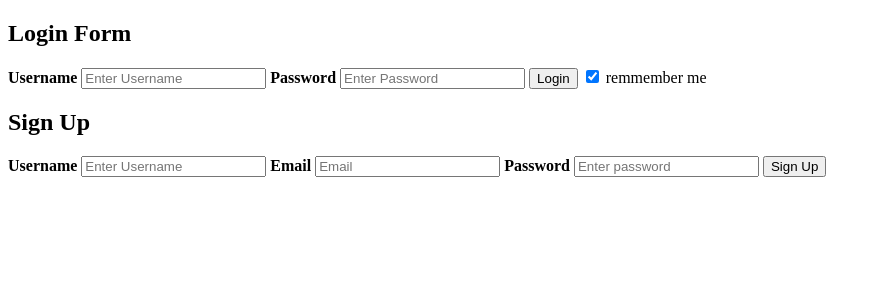
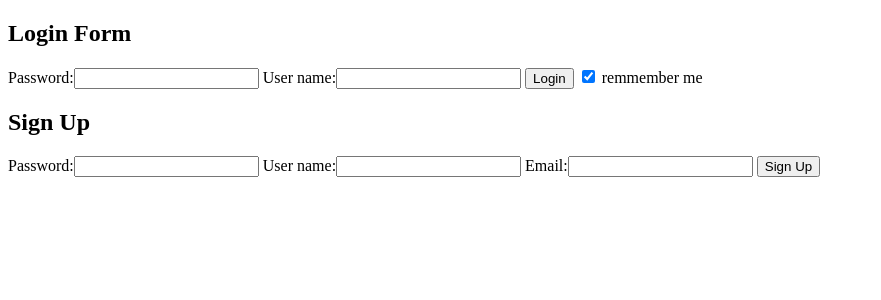
Before and after one commit to herman72/RbR_Edu, a Django app: page /rbrlog/ in a window 1280 px wide. Shown: the top 300 px of the page, without its empty margins (0-881 px from the left). Run offline with Django 3.2, Linux system fonts and the light colour scheme.

Commit message:
add forms

```diff
--- /dev/null
+++ b/rbrlog/forms.py
@@ -0,0 +1,56 @@
+from django import forms
+from django.contrib.auth.hashers import check_password, make_password
+from django.core.exceptions import ValidationError
+from mongoengine import DoesNotExist
+
+from rbrlog.mongo_models import User
+
+
+class LoginForm(forms.Form):
+
+    password = forms.CharField(max_length=255, required=True, widget=forms.PasswordInput)
+    user_name = forms.CharField(max_length=255, required=True)
+
+    def clean_user_name(self):
+        cuser = self.cleaned_data['user_name']
+
+        try:
+            q = User.objects.get(name=cuser)
+
+        except DoesNotExist:
+
+            raise ValidationError("There is no user with that name!")
+
+        return cuser
+
+    def clean(self):
+
+        if 'user_name' in self.cleaned_data:
+            cuser = self.cleaned_data['user_name']
+            q = User.objects.get(name=cuser)
+
+            if not check_password(self.cleaned_data['password'],q["hashed_password"]):
+                raise ValidationError('Wrong Pass')
+
+            return self.cleaned_data
+
+class RegisterForm(forms.Form):
+
+    password = forms.CharField(max_length=255, required=True, widget=forms.PasswordInput)
+    user_name = forms.CharField(max_length=255, required=True)
+    email = forms.EmailField(required=True, widget=forms.EmailInput)
+
+    def clean_user_name(self):
+        cuser = self.cleaned_data["user_name"]
+
+        try:
+            q = User.objects.get(name=cuser)
+
+            print("why why why ???")
+
+            raise ValidationError('same user name in database')
+
+        except DoesNotExist:
+            pass
+
+        return cuser
--- a/rbrlog/templates/rbrlog/SesTrue.html
+++ b/rbrlog/templates/rbrlog/SesTrue.html
@@ -3,10 +3,6 @@
 <head>
     <meta charset="UTF-8">
     <h2>You are log in as {{ user_name }} </h2>
-
-
-
-
         <div>
             <a href="log_out">
                 <button type="submit">logout</button>
--- a/rbrlog/templates/rbrlog/loginout.html
+++ b/rbrlog/templates/rbrlog/loginout.html
@@ -2,37 +2,24 @@
 <html>
 <body>
     <h2>Login Form</h2>
-        <form action="login" method="POST">
+        <form action='{% url 'rbrlog:login' %}' method="POST">
             {% csrf_token %}
                 <div class="container">
-                    <label for="user_name"><b>Username</b></label>
-                    <input type="text" placeholder="Enter Username" name="user_name" required>
-
-                    <label for="psw"><b>Password</b></label>
-                    <input type="password" placeholder="Enter Password" name="psw" required>
-
+                    {{ login_form }}
                     <button type="submit">Login</button>
 
                     <label>
-                        <input type="checkbox" checked="checked" name="remmember"> remmember me
+                        <input type="checkbox" checked="checked" name="remember"> remmember me
                     </label>
 
                 </div>
         </form>
 
     <h2>Sign Up</h2>
-        <form action="register", method="POST">
+        <form action='{% url 'rbrlog:register'%}', method="POST">
             {% csrf_token %}
             <div>
-                <label for="user_name"><b>Username</b></label>
-                <input type="text" placeholder="Enter Username" name="user_name" required>
-
-                <label for="email"><b>Email</b></label>
-                <input type="text" placeholder="Email" name="email" required>
-
-                <label for="psw"><b>Password</b></label>
-                <input type="password" placeholder="Enter password" name="psw" required>
-
+                {{ register_form }}
                 <button type="submit">Sign Up</button>
 
             </div>
--- a/rbrlog/views.py
+++ b/rbrlog/views.py
@@ -1,6 +1,10 @@
+from http import HTTPStatus
+
 from django.shortcuts import render
 from django.http import HttpResponse
 from mongoengine import NotUniqueError, DoesNotExist
+
+from rbrlog.forms import LoginForm, RegisterForm
 from rbrlog.mongo_models import User, DeviceInfo
 from django.contrib.auth.hashers import make_password, check_password
 from datetime import datetime, timedelta
@@ -10,70 +14,73 @@ from ipware import get_client_ip
 
 def index(request):
     if request.session.get("Login"):
+
         return render(request, template_name='rbrlog/SesTrue.html',
                       context={"user_name": request.session.get("User_name")})
     else:
-        return render(request, template_name='rbrlog/loginout.html')
+        login_form = LoginForm()
+        register_form = RegisterForm()
+        return render(request, template_name='rbrlog/loginout.html', context={'login_form': login_form,'register_form':register_form})
 
 
 def login(request):
     # print(request.POST)
     ip, is_routable = get_client_ip(request)
     data = request.POST
+    login_form = LoginForm(data)
 
     try:
         uip = DeviceInfo.objects.get(ip=ip)
     except:
         uip = DeviceInfo.objects.create(ip=ip)
 
-    if uip.numtry > 3:
-        print(datetime.now() - uip.login_time > timedelta(minutes=1))
-        print(uip)
-        if datetime.now() - uip.login_time > timedelta(minutes=1):
-            uip.numtry = 0
-            uip.save()
 
+    if login_form.is_valid():
+        request.session['Login'] = True
+        request.session['User_name'] = login_form.cleaned_data["user_name"]
 
-        return HttpResponse("1 min banned")
+        uip.numtry = 0
+        uip.save()
+        return HttpResponse("You are Login successfully")
     else:
+        if uip.numtry > 3:
 
-        try:
-            q = User.objects.get(name=data["user_name"])
-        except DoesNotExist:
-            uip.numtry += 1
-            uip.login_time = datetime.now()
-            uip.save()
-            return HttpResponse("User Does Not Exist")
-        # print(q.to_json())
-        if check_password(data["psw"], q["hashed_password"]):
-            request.session["Login"] = True
-            request.session["User_name"] = data["user_name"]
-            # print(request.session.get("Login"))
-            uip.numtry = 0
-            uip.save()
-            return HttpResponse("You are Login successfully")
+            if datetime.now() - uip.login_time > timedelta(minutes=1):
+                uip.numtry = 0
+                uip.save()
+            else:
+                return HttpResponse("1 min banned")
         else:
             uip.numtry += 1
             uip.login_time = datetime.now()
             uip.save()
-            return HttpResponse("Wrong PSW")
+            register_form = RegisterForm()
+        return render(request, template_name='rbrlog/loginout.html', context={'login_form': login_form, 'register_form':register_form})
+
 
 
 def register(request):
-    try:
-        ip, is_routable = get_client_ip(request)
+    data = request.POST
 
-        data = request.POST
-        u = User.objects.create(name=data["user_name"], email=data["email"], ip=ip,
-                                hashed_password=make_password(data["psw"]))
-        print(u.to_json())
-        return HttpResponse("You registered successfully")
-    except NotUniqueError:
-        return HttpResponse("same Username")
+    ip, is_routable = get_client_ip(request)
+
+    register_form = RegisterForm(data)
+    if register_form.is_valid():
+
+        u = User.objects.create(name=register_form.cleaned_data["user_name"], email=register_form.cleaned_data["email"], ip=ip,
+                                hashed_password=make_password(register_form.cleaned_data["password"]))
+
+        return HttpResponse("You registered successfully", status=200)
+    else:
+        login_form = LoginForm()
+        return render(request, template_name='rbrlog/loginout.html',
+                      context={'login_form': login_form, 'register_form': register_form})
 
 
 def logout(request):
     print(request.session)
     del request.session["Login"]
     del request.session["User_name"]
-    return render(request, template_name='rbrlog/loginout.html')
+    login_form = LoginForm()
+    register_form = RegisterForm()
+    return render(request, template_name='rbrlog/loginout.html',context={'login_form': login_form, 'register_form':register_form})
```
